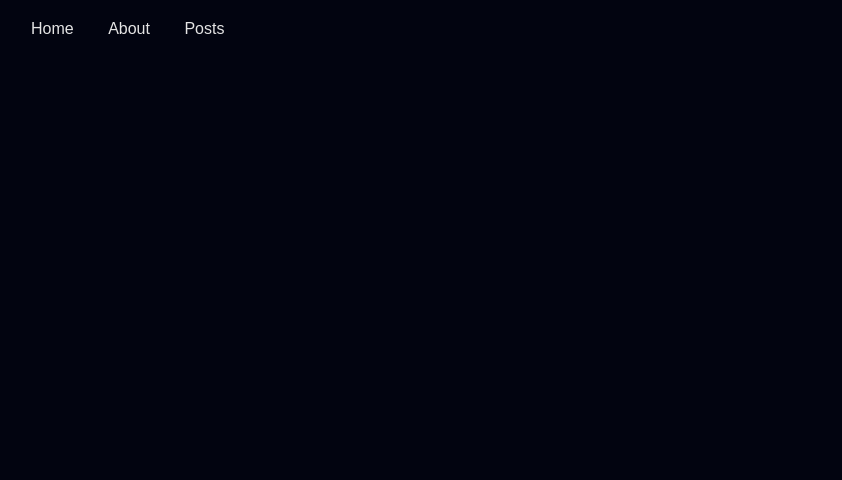
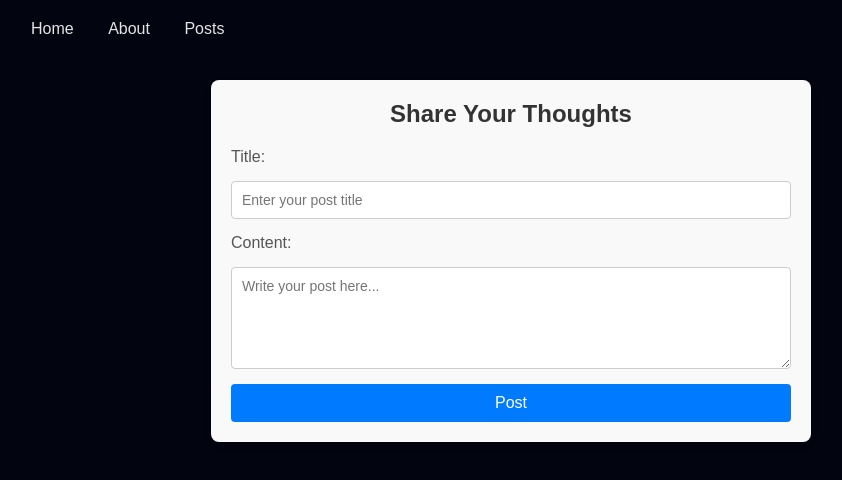
Before and after one commit to cedvtan13/Learn2GrowV2, a plain HTML site: page posts.html in a window 1280 px wide. Shown: the whole page, without its empty margins (129-971 px from the left). Drawn offline with nearby package versions, Linux system fonts and the light colour scheme; a web font is replaced by a local one.

Commit message:
Add post submission form and styling; update About and Posts pages

```diff
--- a/posts.html
+++ b/posts.html
@@ -18,4 +18,21 @@
             <a href=posts.html>Posts</a>
           </nav>
         </header>
+
+    <!--body of posts-->
+
+    <section class="post-section">
+        <h2>Share Your Thoughts</h2>
+        <form class="post-form" action="submit_post.php" method="POST">
+            <label for="post-title">Title:</label>
+            <input type="text" id="post-title" name="title" placeholder="Enter your post title" required>
+
+            <label for="post-content">Content:</label>
+            <textarea id="post-content" name="content" placeholder="Write your post here..." rows="5" required></textarea>
+
+            <button type="submit">Post</button>
+        </form>
+    </section>
+    </main>
+    </body>
 </html>
--- a/style.css
+++ b/style.css
@@ -273,3 +273,68 @@ body {
 .login-register p a:hover{
   text-decoration: underline;
 }
+
+/* General styling for the post section */
+.post-section {
+  background-color: #f9f9f9;
+  padding: 20px;
+  margin: 80px auto 20px;
+  max-width: 600px;
+  border-radius: 8px;
+  box-shadow: 0 4px 6px rgba(0, 0, 0, 0.1);
+  text-align: center;
+}
+
+/* Heading styling */
+.post-section h2 {
+  font-size: 24px;
+  color: #333;
+  margin-bottom: 20px;
+}
+
+/* Form styling */
+.post-form {
+  display: flex;
+  flex-direction: column;
+  gap: 15px;
+}
+
+/* Label styling */
+.post-form label {
+  font-size: 16px;
+  color: #555;
+  text-align: left;
+}
+
+/* Input and textarea styling */
+.post-form input[type="text"],
+.post-form textarea {
+  width: 100%;
+  padding: 10px;
+  font-size: 14px;
+  border: 1px solid #ccc;
+  border-radius: 4px;
+  outline: none;
+  transition: border-color 0.3s ease;
+}
+
+.post-form input[type="text"]:focus,
+.post-form textarea:focus {
+  border-color: #007BFF;
+}
+
+/* Button styling */
+.post-form button {
+  padding: 10px 15px;
+  font-size: 16px;
+  color: #fff;
+  background-color: #007BFF;
+  border: none;
+  border-radius: 4px;
+  cursor: pointer;
+  transition: background-color 0.3s ease;
+}
+
+.post-form button:hover {
+  background-color: #0056b3;
+}
```
Also changed, not shown: about.html (+3 -0 lines).
